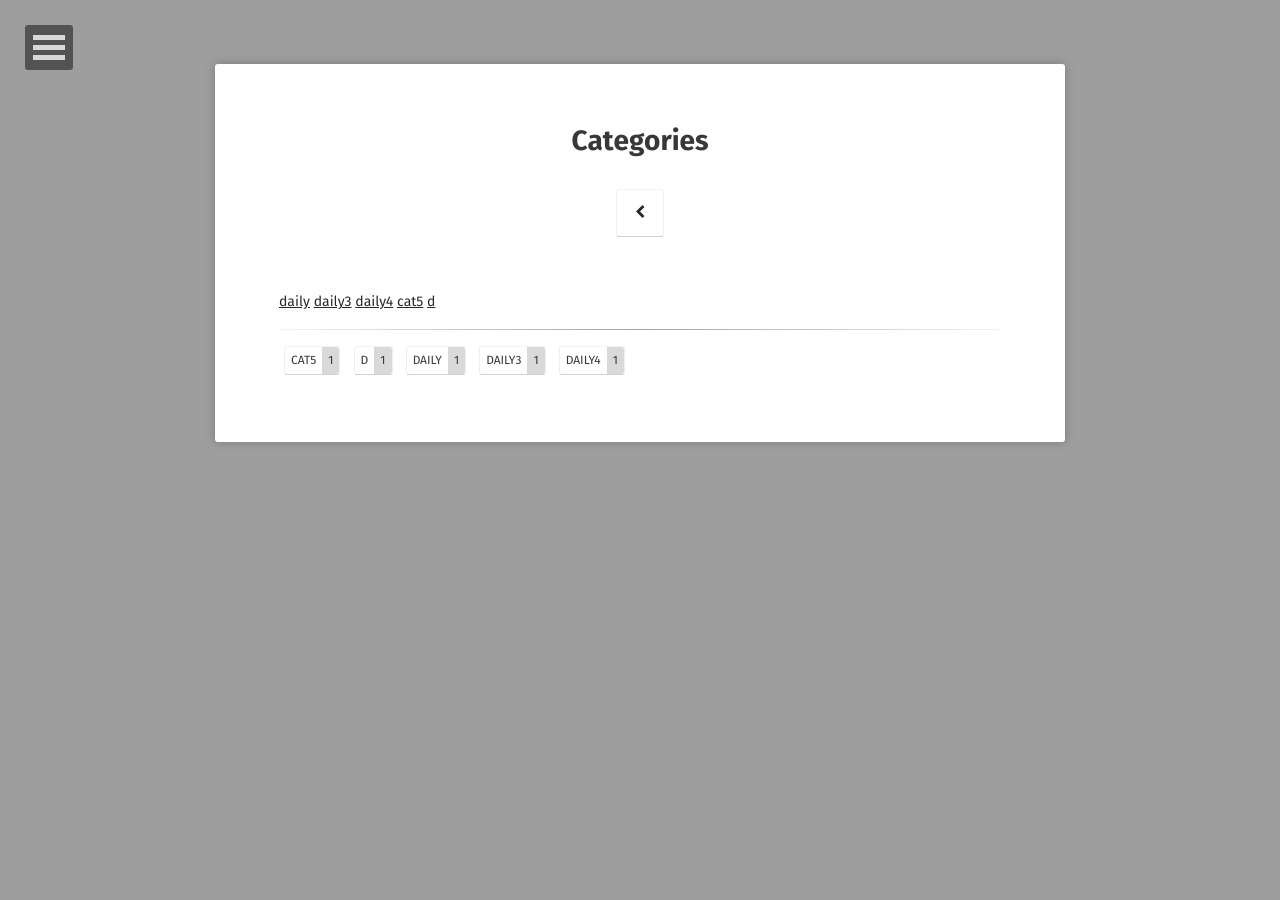
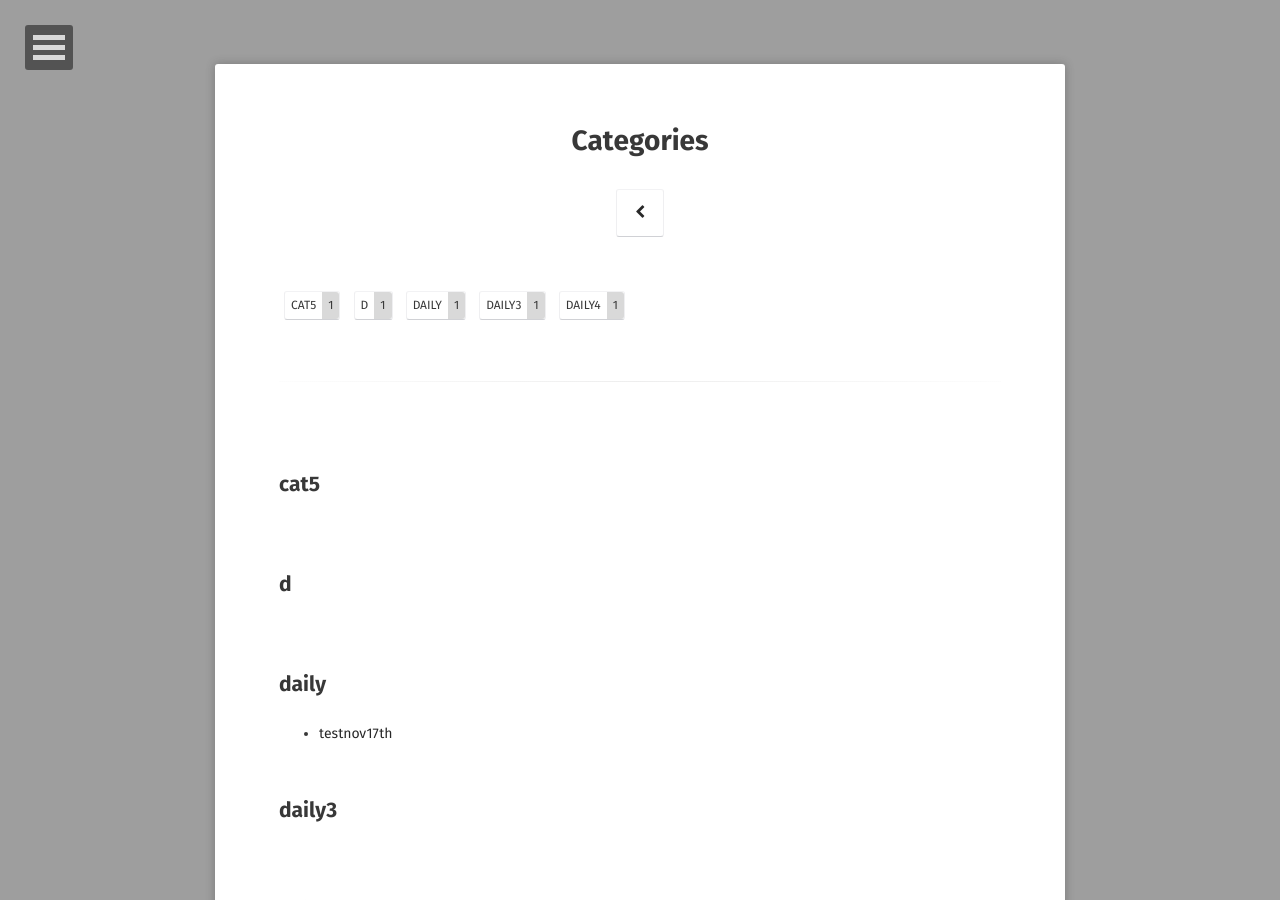
Before and after one commit to incheony/incheony.github.io, a Jekyll site: the page built from category/index.html, in a window 1280 px wide and 900 px high. Built offline with Jekyll 4.4.1, drawn with Linux system fonts in a browser that asks for light colours; some web fonts are replaced.

Commit message:
Update index.html

```diff
--- a/category/index.html
+++ b/category/index.html
@@ -3,16 +3,6 @@
 title: Categories
 comments: false
 ---
-
-<div class="tags-expo">
-  <div class="tags-expo-list">
-    {% for tag in site.categories %}
-    <a href="#{{ tag[0] | slugify }}" class="tag">{{ tag[0] }}</a>
-    {% endfor %}
-  </div>
-  <hr/>
-
-
 
 {% capture site_tags %}{% for tag in site.categories %}{{ tag | first }}{% unless forloop.last %},{% endunless %}{% endfor %}{% endcapture %}
 {% assign tags_list = site_tags | split:',' | sort %}
@@ -23,3 +13,22 @@
   	<li><a href="#{{ this_word }}" class="tag"><span class="term">{{ this_word }}</span> <span class="count">{{ site.categories[this_word].size }}</span></a></li>
   {% endunless %}{% endfor %}
 </ul>
+
+<br>
+
+<hr class="hr-line">
+
+<br>
+<br>
+
+{% for item in (0..site.tags.size) %}{% unless forloop.last %}
+  {% capture this_word %}{{ tags_list[item] | strip_newlines }}{% endcapture %}
+	<article>
+	<h2 id="{{ this_word }}" class="tag-heading">{{ this_word }}</h2>
+		<ul>
+    {% for post in site.tags[this_word] %}{% if post.title != null %}
+      <li class="entry-title"><a href="{{ site.url }}{{ post.url }}" title="{{ post.title }}">{{ post.title }}</a></li>
+    {% endif %}{% endfor %}<br>
+		</ul>
+	</article><!-- /.hentry -->
+{% endunless %}{% endfor %}
```
